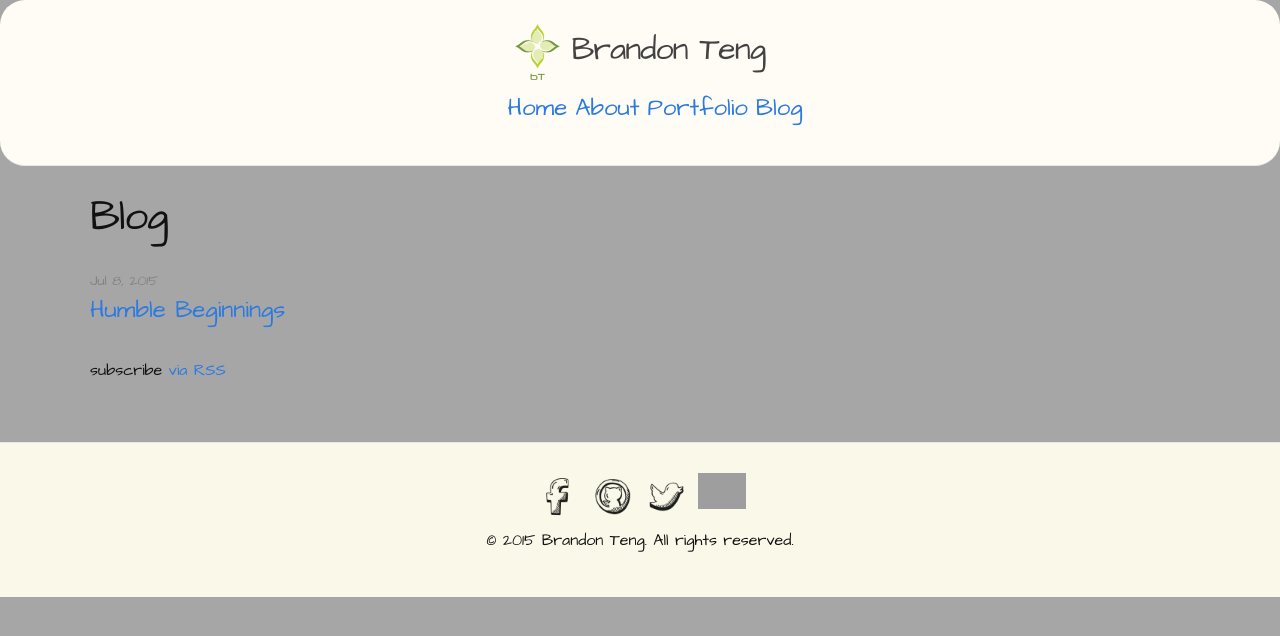
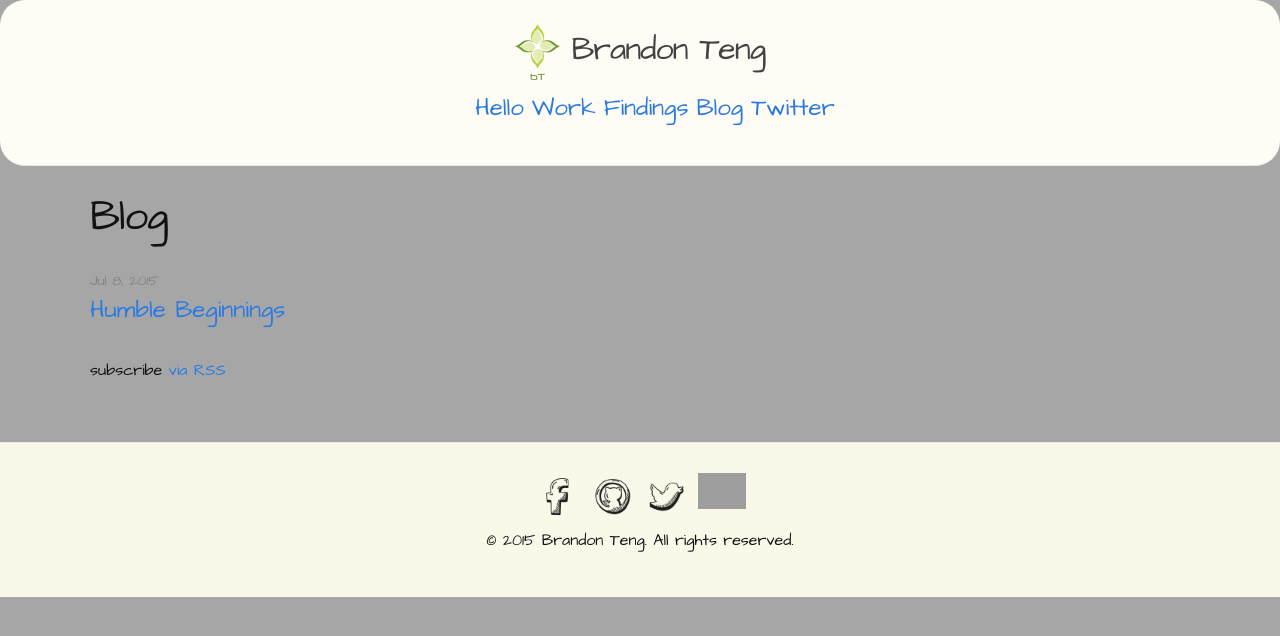
Before and after one commit to bteng22/bteng22.github.io, a Jekyll site: the page built from 01-blog.html, in a window 1280 px wide. Shown: the top 636 px of the page. Built offline with Jekyll 4.4.1, drawn with Linux system fonts in a browser that asks for light colours; grey boxes are pictures that could not be loaded.

Commit message:
turn into single page application and change navbar

```diff
--- a/_includes/navigation.html
+++ b/_includes/navigation.html
@@ -1,10 +1,9 @@
 <nav>
   <ul id="nav-list">
-  {% assign sorted_pages = site.pages | sort:"name" %}
-  {% for page in sorted_pages %}
-    {% if page.title %}
-    <li><a class="hvr-grow" href="{{ page.url | prepend: site.baseurl }}">{{ page.title }}</a></li>
-    {% endif %}
-  {% endfor %}
+    <li><a class="hvr-grow" href="/#welcome">Hello</a></li>
+    <li><a class="hvr-grow" href="/#hacking-on">Work</a></li>
+    <li><a class="hvr-grow" href="/#weekly-discovery">Findings</a></li>
+    <li><a class="hvr-grow" href="/#brain-picking">Blog</a></li>
+    <li><a class="hvr-grow" href="/#twittersphere">Twitter</a></li>
   </ul>
 </nav>
```
Also changed, not shown: 01-about.md (deleted, +0 -11 lines), 02-portfolio.md (deleted, +0 -7 lines), 01-blog.html (renamed from 03-blog.html).
